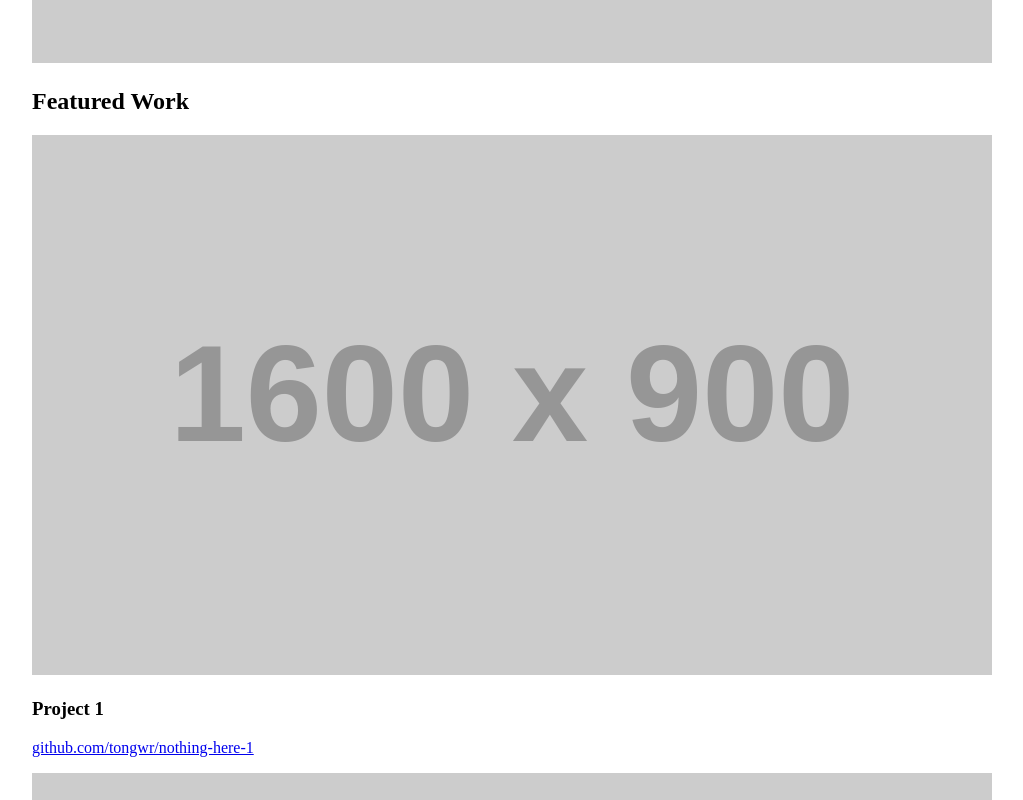
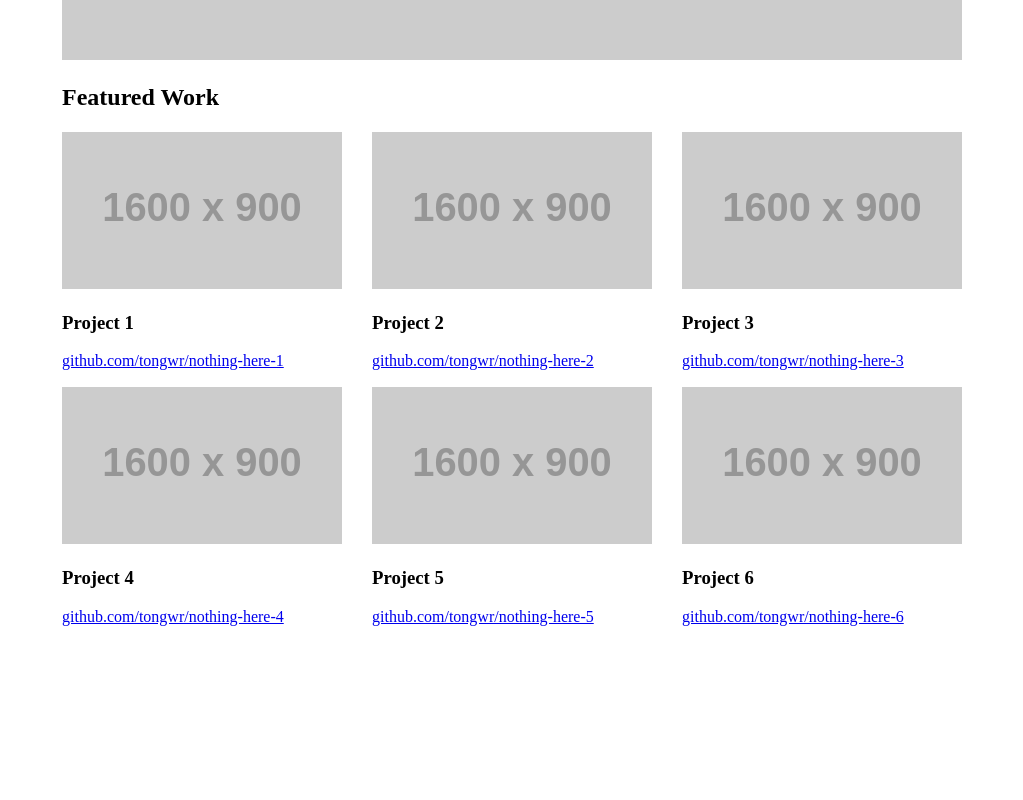
Before and after one commit to TongWR/portfolio, a plain HTML site: page index.html in a window 1280 px wide. Shown: the part 740-1540 px from the top of the page, without its empty margins (128-1151 px from the left). After the commit the page ends 1382 px from the top, so only its background shows below. Drawn offline with nearby package versions, Linux system fonts and the light colour scheme; placeholder pictures from the web are drawn by us.

Commit message:
Position projects responsively using flexbox and nth-child modulo selector

```diff
--- a/css/style.css
+++ b/css/style.css
@@ -4,10 +4,12 @@
 
 #container {
   max-width: 960px;
+  padding: 0 30px;
   margin: 0 auto;
 }
 
 #page-header {
+  margin-top: 30px;
   padding-bottom: 30px;
   border-bottom: 5px solid #7d97ad;
   margin-bottom: 30px;
@@ -20,3 +22,44 @@
 img {
   max-width: 100%;
 }
+
+.project-container {
+  display: flex;
+  flex-wrap: wrap;
+  justify-content: space-between;
+}
+
+.project {
+  flex: 1 0 280px;
+  margin: 0;
+}
+
+/* landscape phone to portrait tablet */
+@media (min-width: 544px) and (max-width: 991px) {
+  .project {
+    margin: 0 15px;
+  }
+
+  .project:nth-child(2n) {
+    margin-right: 0;
+  }
+
+  .project:nth-child(2n+1) {
+    margin-left: 0;
+  }
+}
+
+/* landscape tablet and desktop */
+@media (min-width: 992px) {
+  .project {
+    margin: 0 15px;
+  }
+
+  .project:nth-child(3n) {
+    margin-right: 0;
+  }
+
+  .project:nth-child(3n+1) {
+    margin-left: 0;
+  }
+}
--- a/index.html
+++ b/index.html
@@ -26,36 +26,38 @@
       </section>
       <section>
         <h2>Featured Work</h2>
-        <article>
+        <div class="project-container">
+          <article class="project">
             <img src="http://placehold.it/1600x900" alt="placeholder image ">
             <h3>Project 1</h3>
             <p><a href="https://github.com/tongwr/nothing-here-1">github.com/tongwr/nothing-here-1</a></p>
           </article>
-        <article>
+          <article class="project">
             <img src="http://placehold.it/1600x900" alt="placeholder image ">
             <h3>Project 2</h3>
             <p><a href="https://github.com/tongwr/nothing-here-2">github.com/tongwr/nothing-here-2</a></p>
           </article>
-        <article>
+          <article class="project">
             <img src="http://placehold.it/1600x900" alt="placeholder image ">
             <h3>Project 3</h3>
             <p><a href="https://github.com/tongwr/nothing-here-3">github.com/tongwr/nothing-here-3</a></p>
           </article>
-        <article>
+          <article class="project">
             <img src="http://placehold.it/1600x900" alt="placeholder image ">
             <h3>Project 4</h3>
             <p><a href="https://github.com/tongwr/nothing-here-4">github.com/tongwr/nothing-here-4</a></p>
           </article>
-        <article>
+          <article class="project">
             <img src="http://placehold.it/1600x900" alt="placeholder image ">
             <h3>Project 5</h3>
             <p><a href="https://github.com/tongwr/nothing-here-5">github.com/tongwr/nothing-here-5</a></p>
           </article>
-        <article>
+          <article class="project">
             <img src="http://placehold.it/1600x900" alt="placeholder image ">
             <h3>Project 6</h3>
             <p><a href="https://github.com/tongwr/nothing-here-6">github.com/tongwr/nothing-here-6</a></p>
           </article>
+        </div>
       </section>
     </main>
   </div>
```
Lines whose indentation alone changed are shown as unchanged.
